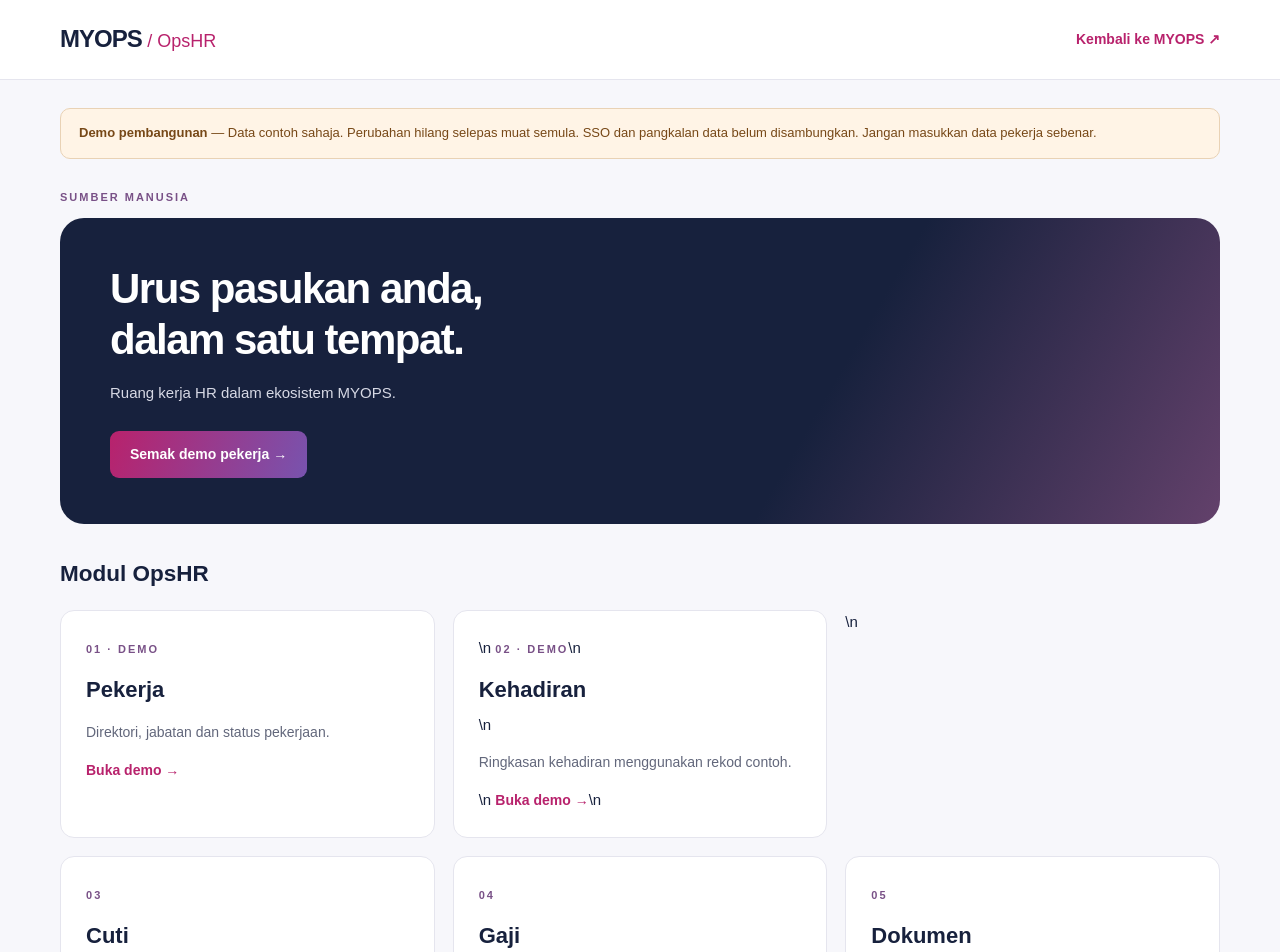
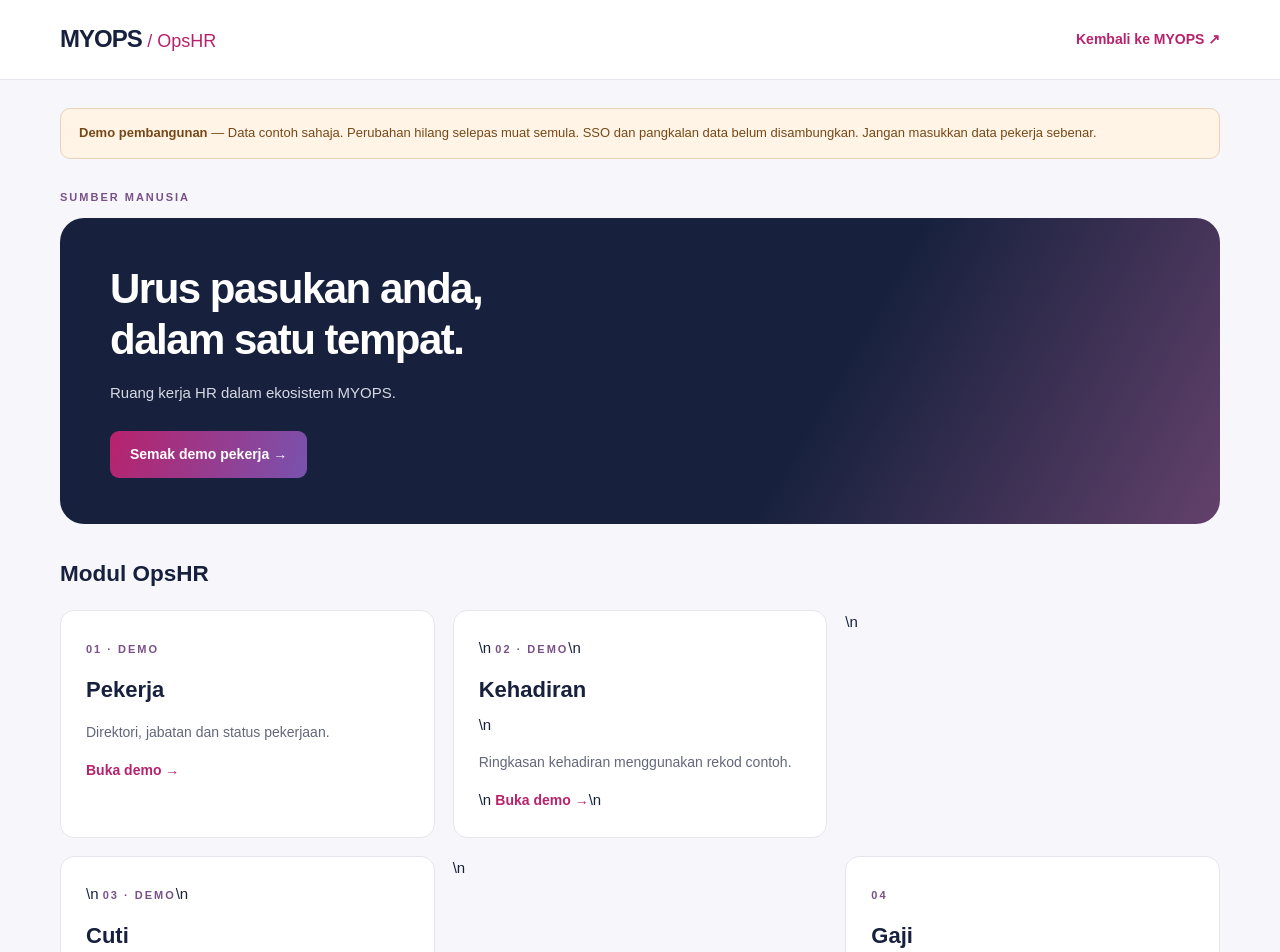
Before and after one commit to niz262025-hub/OPSHR, a Next.js app: page / in a window 1280 px wide. Shown: the top 952 px of the page. Built offline with nearby package versions, Linux system fonts and the light colour scheme.

Commit message:
feat(opshr): link leave preview on home

```diff
--- a/app/page.tsx
+++ b/app/page.tsx
@@ -1,5 +1,5 @@
 import Link from "next/link";
-const modules = ["Cuti", "Gaji", "Dokumen", "Laporan"];
+const modules = ["Gaji", "Dokumen", "Laporan"];
 export default function Home() {
   return (
     <>
@@ -23,9 +23,9 @@ export default function Home() {
           <p>Direktori, jabatan dan status pekerjaan.</p>
           <Link href="/employees">Buka demo →</Link>
         </article>
-        <article>\n          <span className="eyebrow">02 · DEMO</span>\n          <h2>Kehadiran</h2>\n          <p>Ringkasan kehadiran menggunakan rekod contoh.</p>\n          <Link href="/attendance">Buka demo →</Link>\n        </article>\n        {modules.map((name, i) => (
+        <article>\n          <span className="eyebrow">02 · DEMO</span>\n          <h2>Kehadiran</h2>\n          <p>Ringkasan kehadiran menggunakan rekod contoh.</p>\n          <Link href="/attendance">Buka demo →</Link>\n        </article>\n        <article>\n          <span className="eyebrow">03 · DEMO</span>\n          <h2>Cuti</h2>\n          <p>Permohonan dan status kelulusan menggunakan data contoh.</p>\n          <Link href="/leave">Buka demo →</Link>\n        </article>\n        {modules.map((name, i) => (
           <article key={name}>
-            <span className="eyebrow">0{i + 3}</span>
+            <span className="eyebrow">0{i + 4}</span>
             <h2>{name}</h2>
             <p>Dalam perancangan</p>
           </article>
```
